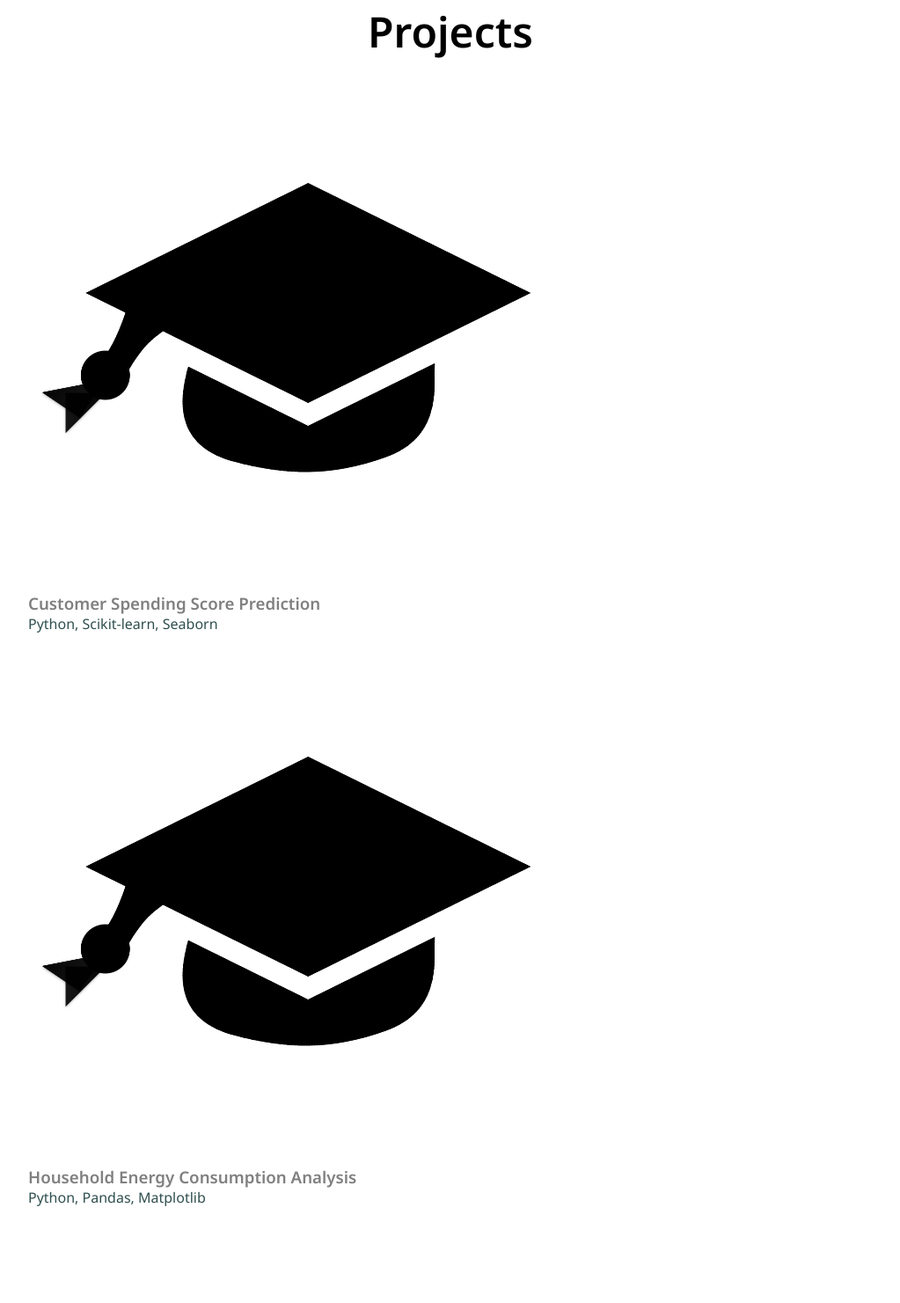
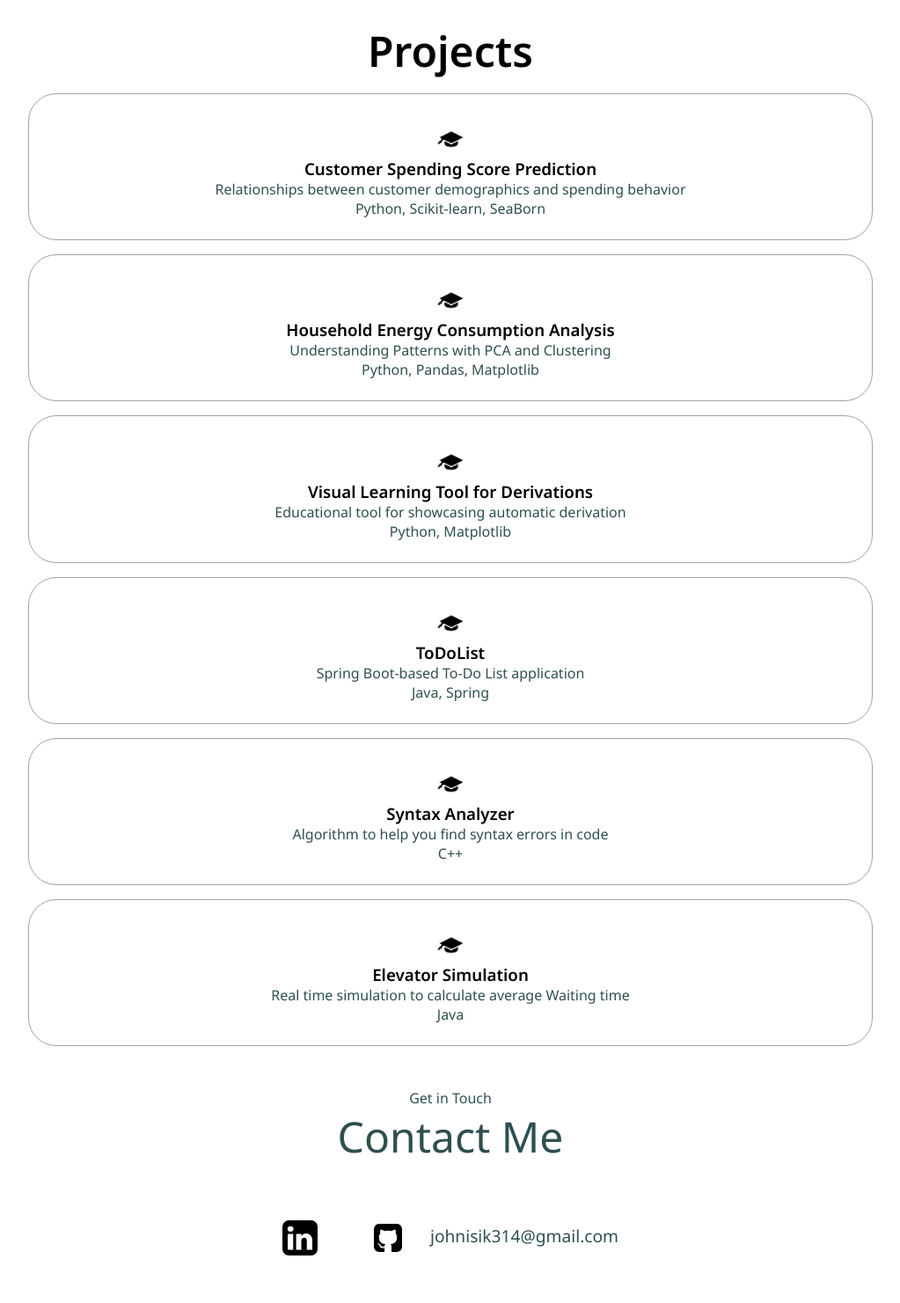
Before and after one commit to johnisik314/johnisik.github.io, a plain HTML site: page index.html in a window 1280 px wide. Shown: the part 1749-3230 px from the top of the page at 88% size, without its empty margins (128-1151 px from the left). Drawn offline with Linux system fonts and the light colour scheme.

Commit message:
Update index.html

```diff
--- a/index.html
+++ b/index.html
@@ -8,6 +8,7 @@
     <link rel="stylesheet" href="mediaqueries.css">
 </head>
 <body>
+css:
     <nav id="desktop-nav">
         <div class="logo">John Isik</div>
         <div>
@@ -123,71 +124,60 @@
         </div>
     </section>
     <section id="projects">
-    <h1 class="title">Projects</h1>
-    <div class="projects-wrapper">
-        <button class="arrow left-arrow" onclick="moveCarousel(-1)">&#9664;</button>
-        <div class="carousel">
-            <div class="project">
-                <img src="./assets/education.png" alt="Project 1 Icon">
-                <h3>
-                    <a href="https://github.com/johnisik314/Customer-Spendin-Behavior/tree/main" target="_blank">
-                        Customer Spending Score Prediction
-                    </a>
-                </h3>
-                <p>Python, Scikit-learn, Seaborn</p>
+        <h1 class="title">Projects</h1>
+        <div class="projects_container">
+            <div class="project-container">
+                <img src="./assets/education.png"
+                alt="Education Icon"
+                class="icon"
+                onclick="window.open('https://github.com/johnisik314/Customer-Spendin-Behavior/tree/main', '_blank');">
+                <h3>Customer Spending Score Prediction</h3>
+                <p>Relationships between customer demographics and spending behavior
+                    <br />Python, Scikit-learn, SeaBorn</p>
             </div>
-            <div class="project">
-                <img src="./assets/education.png" alt="Project 2 Icon">
-                <h3>
-                    <a href="https://github.com/johnisik314/Household-Energy-Usage-Analysis-with-PCA-and-Clustering/tree/main" target="_blank">
-                        Household Energy Consumption Analysis
-                    </a>
-                </h3>
-                <p>Python, Pandas, Matplotlib</p>
+            <div class="project-container">
+                <img src="./assets/education.png"
+                alt="Education Icon"
+                class="icon"
+                onclick="window.open('https://github.com/johnisik314/Household-Energy-Usage-Analysis-with-PCA-and-Clustering/tree/main', '_blank');">
+                <h3>Household Energy Consumption Analysis</h3>
+                <p>Understanding Patterns with PCA and Clustering
+                    <br />Python, Pandas, Matplotlib</p>
             </div>
-            <div class="project">
-                <img src="./assets/education.png" alt="Project 3 Icon">
-                <h3>
-                    <a href="https://github.com/johnisik314/Visual-Learning-Tool-for-Derivations" target="_blank">
-                        Visual Learning Tool for Derivations
-                    </a>
-                </h3>
-                <p>Python, Matplotlib</p>
+            <div class="project-container">
+                <img src="./assets/education.png"
+                alt="Education Icon"
+                class="icon">
+                <h3>Visual Learning Tool for Derivations</h3>
+                <p>Educational tool for showcasing automatic derivation
+                    <br />Python, Matplotlib</p>
             </div>
-            <div class="project">
-                <img src="./assets/education.png" alt="Project 4 Icon">
-                <h3>
-                    <a href="https://github.com/johnisik314/SpringBoot-ToDoList" target="_blank">
-                        ToDoList
-                    </a>
-                </h3>
-                <p>Java, Spring Boot</p>
+            <div class="project-container">
+                <img src="./assets/education.png"
+                alt="Education Icon"
+                class="icon"
+                onclick="window.open('https://github.com/johnisik314/SpringBoot-ToDoList', '_blank');">
+                <h3>ToDoList</h3>
+                <p>Spring Boot-based To-Do List application
+                    <br />Java, Spring</p>
             </div>
-            <div class="project">
-                <img src="./assets/education.png" alt="Project 5 Icon">
-                <h3>
-                    <a href="https://github.com/johnisik314/ErrorCorrection_SyntaxAnalyzer" target="_blank">
-                        Syntax Analyzer
-                    </a>
-                </h3>
-                <p>C++</p>
+            <div class="project-container">
+                <img src="./assets/education.png"
+                alt="Education Icon"
+                class="icon"
+                onclick="window.open('https://github.com/johnisik314/ErrorCorrection_SyntaxAnalyzer', '_blank');">
+                <h3 onclick="window.open('https://github.com/johnisik314/ErrorCorrection_SyntaxAnalyzer', '_blank');">Syntax Analyzer</h3>
+                <p>Algorithm to help you find syntax errors in code<br />C++</p>
             </div>
-            <div class="project">
-                <img src="./assets/education.png" alt="Project 6 Icon">
-                <h3>
-                    <a href="https://github.com/johnisik314/ElevatorSimulation_JavaThreads" target="_blank">
-                        Elevator Simulation
-                    </a>
-                </h3>
-                <p>Java</p>
+            <div class="project-container">
+                <img src="./assets/education.png"
+                alt="Education Icon"
+                class="icon"
+                onclick="window.open('https://github.com/johnisik314/ElevatorSimulation_JavaThreads', '_blank');">
+                <h3 onclick="window.open('https://github.com/johnisik314/ElevatorSimulation_JavaThreads', '_blank');">Elevator Simulation</h3>
+                <p>Real time simulation to calculate average Waiting time<br />Java</p>
             </div>
-        </div>
-        <button class="arrow right-arrow" onclick="moveCarousel(1)">&#9654;</button>
-    </div>
-</section>
-
-
-
+    </section>
     <section id="contact">
         <p class="section_text_p1">Get in Touch</p>
         <p class="title">Contact Me</p>
```
